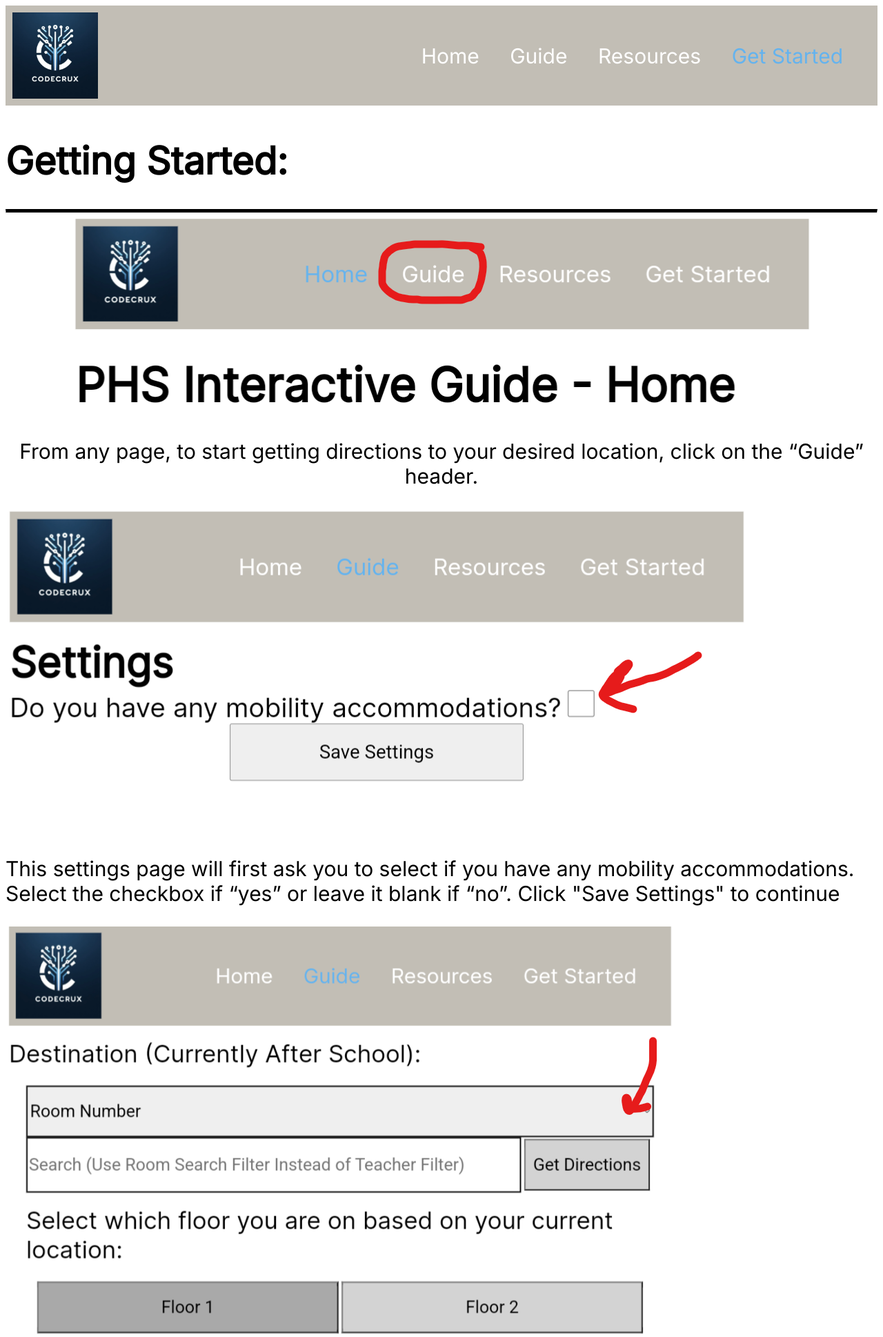
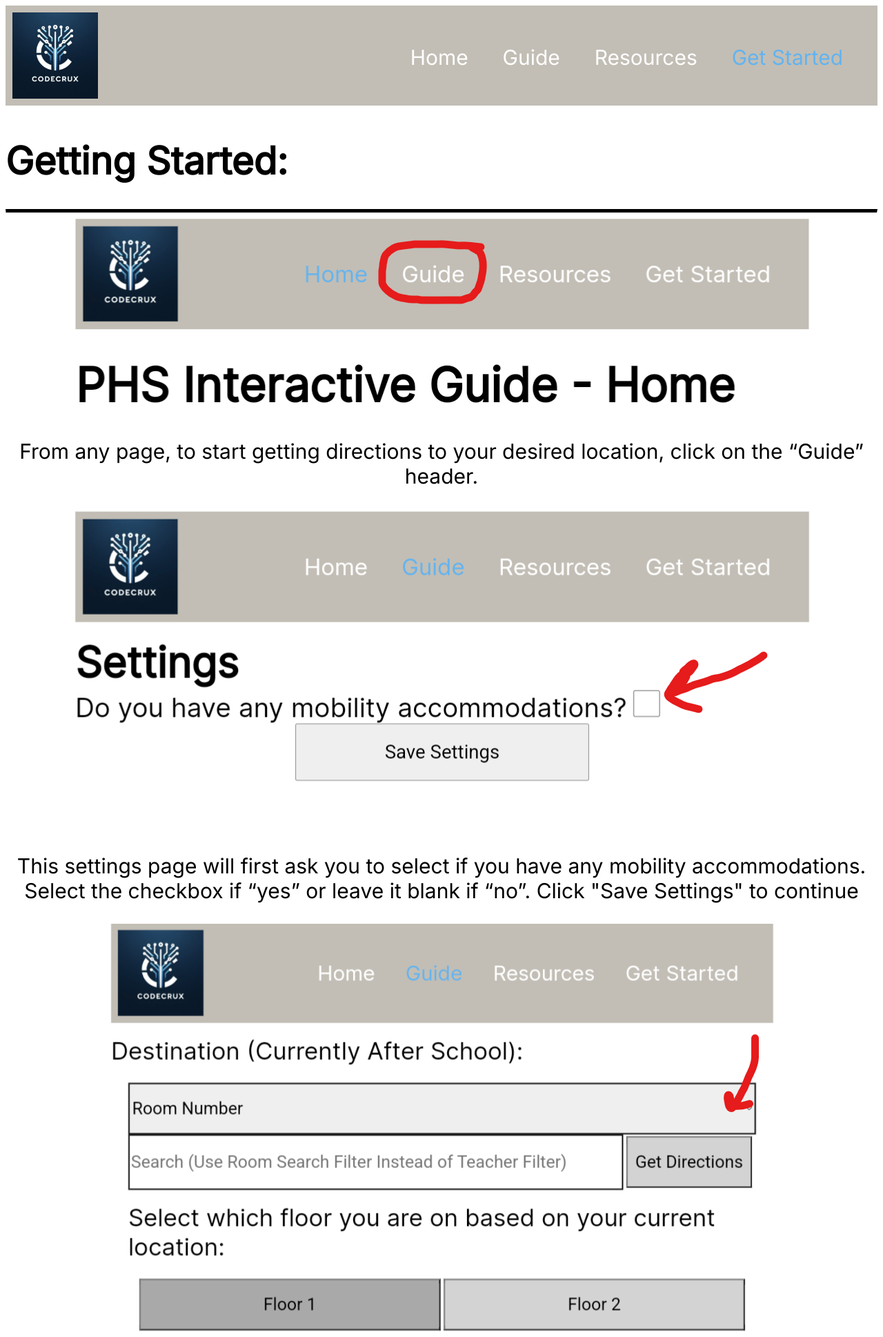
Before and after one commit to CodingMaster121/PHSInteractiveMap, a Flask app: page /get_started.html in a window 1280 px wide. Shown: the top 1938 px of the page at 69% size. Run offline with Flask 3, Linux system fonts and the light colour scheme.

Commit message:
centering all the image steps

```diff
--- a/static/get_started.css
+++ b/static/get_started.css
@@ -2,10 +2,14 @@
     padding-top: 10px;
 }
 
-.step_1 {
+.step_1, .step_2, .step_3, .step_4, .step_5, .step_6 {
     display: flex;
     flex-direction: column;
     align-items: center;
     justify-content: center;
     text-align: center;
 }
+
+ul {
+    font-size: 35px;
+}
```
